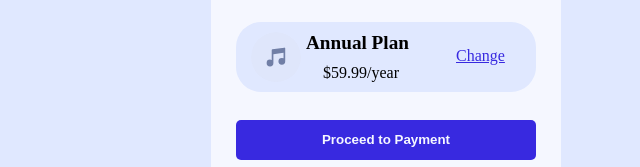
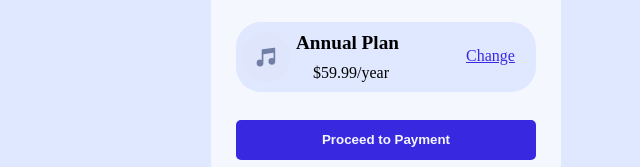
Before and after one commit to NabilWasir/order-summary-component-main, a plain HTML site: page index.html in a window 1280 px wide. Shown: the part 437-604 px from the top of the page, without its empty margins (254-894 px from the left). Drawn offline with Linux system fonts and the light colour scheme.

Commit message:
Update styles.css

```diff
--- a/styles.css
+++ b/styles.css
@@ -64,12 +64,12 @@ p {
     width: 50px;
     height: 50px;
     margin-top: 10px;
-    margin-left: 15px;
+    margin-left: 5px;
 }
 
 .plan span {
     float: right;
-    margin-right: 120px;
+    margin-right: 130px;
     text-align: left;
 }
 
@@ -80,7 +80,7 @@ p {
 
 .plan span a {
     position: relative;
-    left: 150px;
+    left: 170px;
     bottom: 35px;
     color: var(--bright-blue);
     font-weight: 545;
@@ -105,6 +105,7 @@ p {
 
 .btn-one:hover {
     opacity: 0.7;
+    cursor: pointer;
 }
 
 .btn-two {
```
